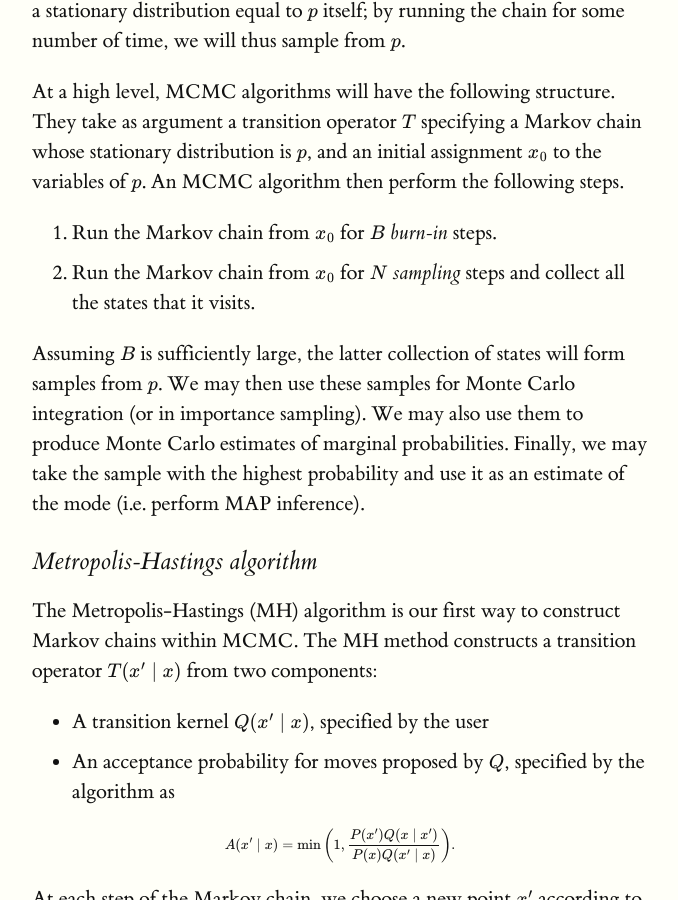
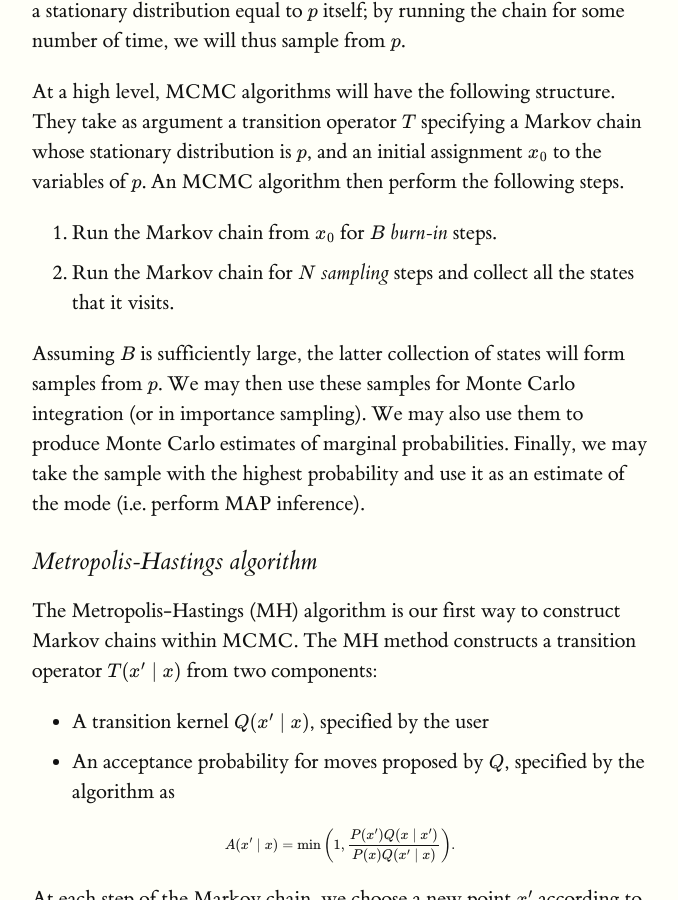
Before and after one commit to ermongroup/cs228-notes, a Jekyll site: the page built from inference/sampling/index.md, in a window 1280 px wide and 900 px high, scrolled down 9220 px. Shown: the whole window, without its empty margins (128-806 px from the left). Built offline with Jekyll 4.4.1, drawn with Linux system fonts in a browser that asks for light colours; formulas are drawn with MathJax 3.

Commit message:
Fixed MCMC general algorithm
After burn-in, we should not revert to initial state.

```diff
--- a/inference/sampling/index.md
+++ b/inference/sampling/index.md
@@ -218,7 +218,7 @@ As we said, the idea of MCMC algorithms is to construct a Markov chain over the
 At a high level, MCMC algorithms will have the following structure. They take as argument a transition operator $$T$$ specifying a Markov chain whose stationary distribution is $$p$$, and an initial assignment $$x_0$$ to the variables of $$p$$. An MCMC algorithm then perform the following steps.
 
 1. Run the Markov chain from $$x_0$$ for $$B$$ *burn-in* steps.
-2. Run the Markov chain from $$x_0$$ for $$N$$ *sampling* steps and collect all the states that it visits.
+2. Run the Markov chain for $$N$$ *sampling* steps and collect all the states that it visits.
 
 Assuming $$B$$ is sufficiently large, the latter collection of states will form samples from $$p$$. We may then use these samples for Monte Carlo integration (or in importance sampling). We may also use them to produce Monte Carlo estimates of marginal probabilities. Finally, we may take the sample with the highest probability and use it as an estimate of the mode (i.e. perform MAP inference).
 
```
